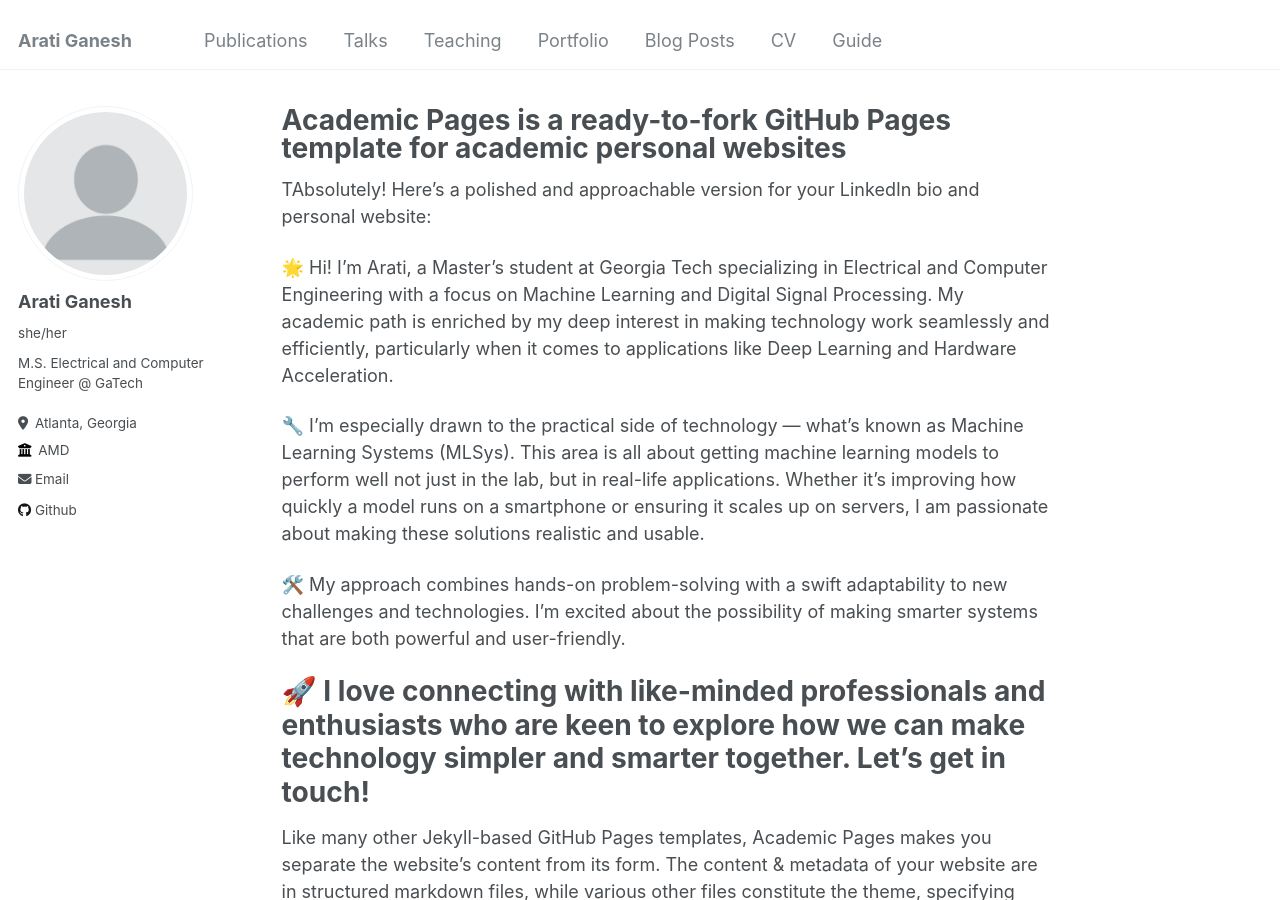
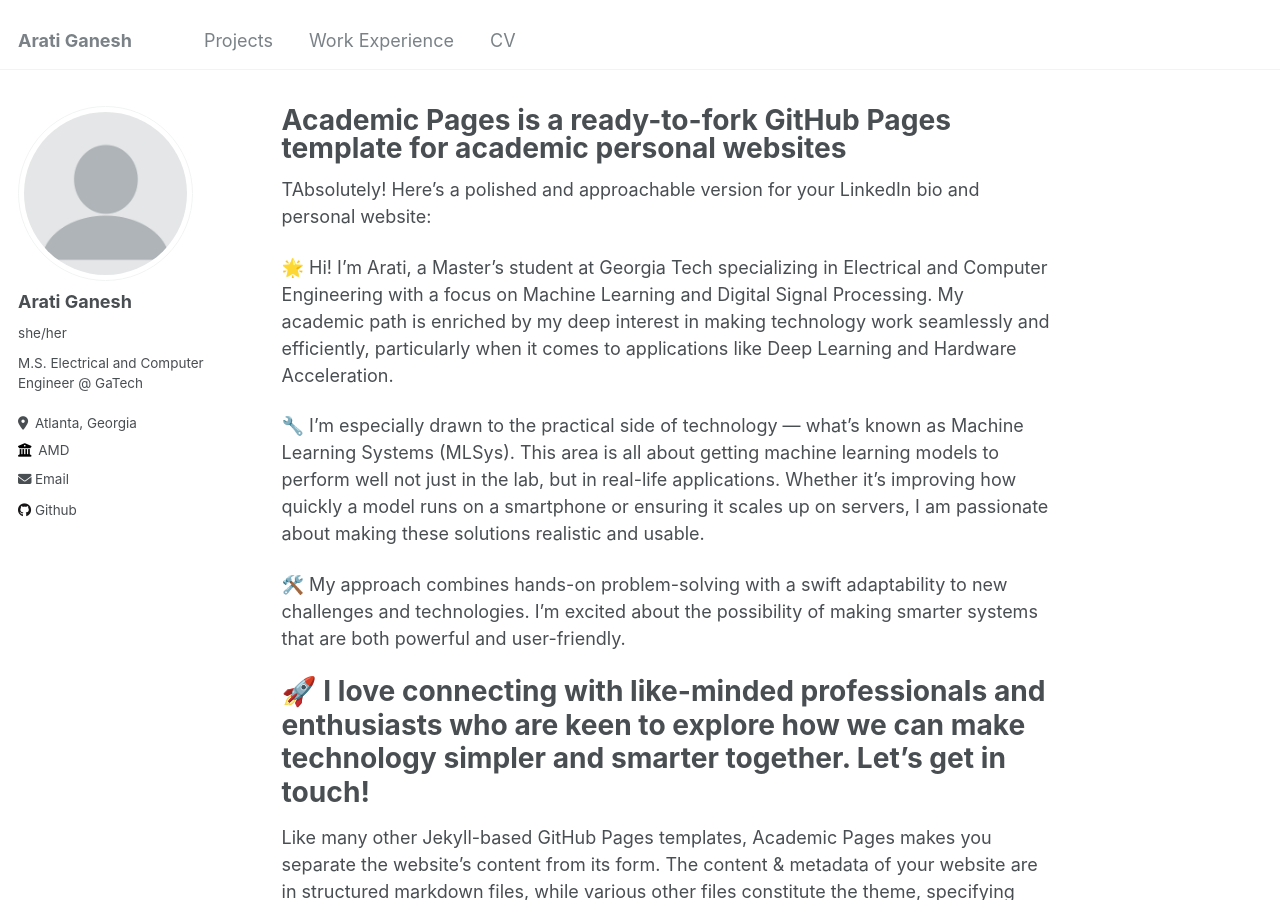
Before and after one commit to Aratiganesh123/aratiganesh.github.io, a Jekyll site: the page built from _pages/about.md, in a window 1280 px wide and 900 px high. Built offline with Jekyll 4.4.1, drawn with Linux system fonts in a browser that asks for light colours.

Commit message:
Modified websiet

```diff
--- a/_data/navigation.yml
+++ b/_data/navigation.yml
@@ -1,22 +1,10 @@
 # main links links
 main:
-  - title: "Publications"
-    url: /publications/
+  - title: "Projects"
+    url: /projects/
 
-  - title: "Talks"
-    url: /talks/
-
-  - title: "Teaching"
-    url: /teaching/
-
-  - title: "Portfolio"
-    url: /portfolio/
-
-  - title: "Blog Posts"
-    url: /year-archive/
+  - title: "Work Experience"
+    url: /workexperience/
 
   - title: "CV"
     url: /cv/
-
-  - title: "Guide"
-    url: /markdown/
```
